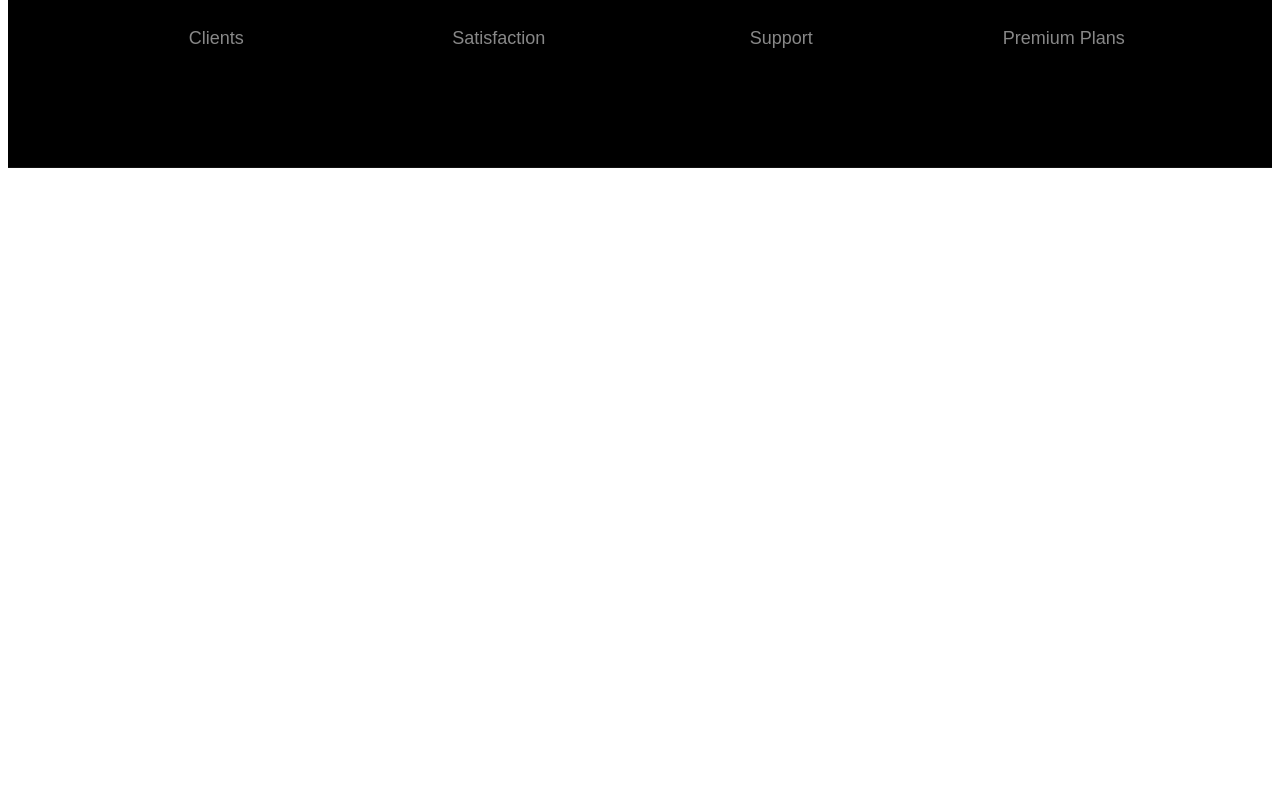
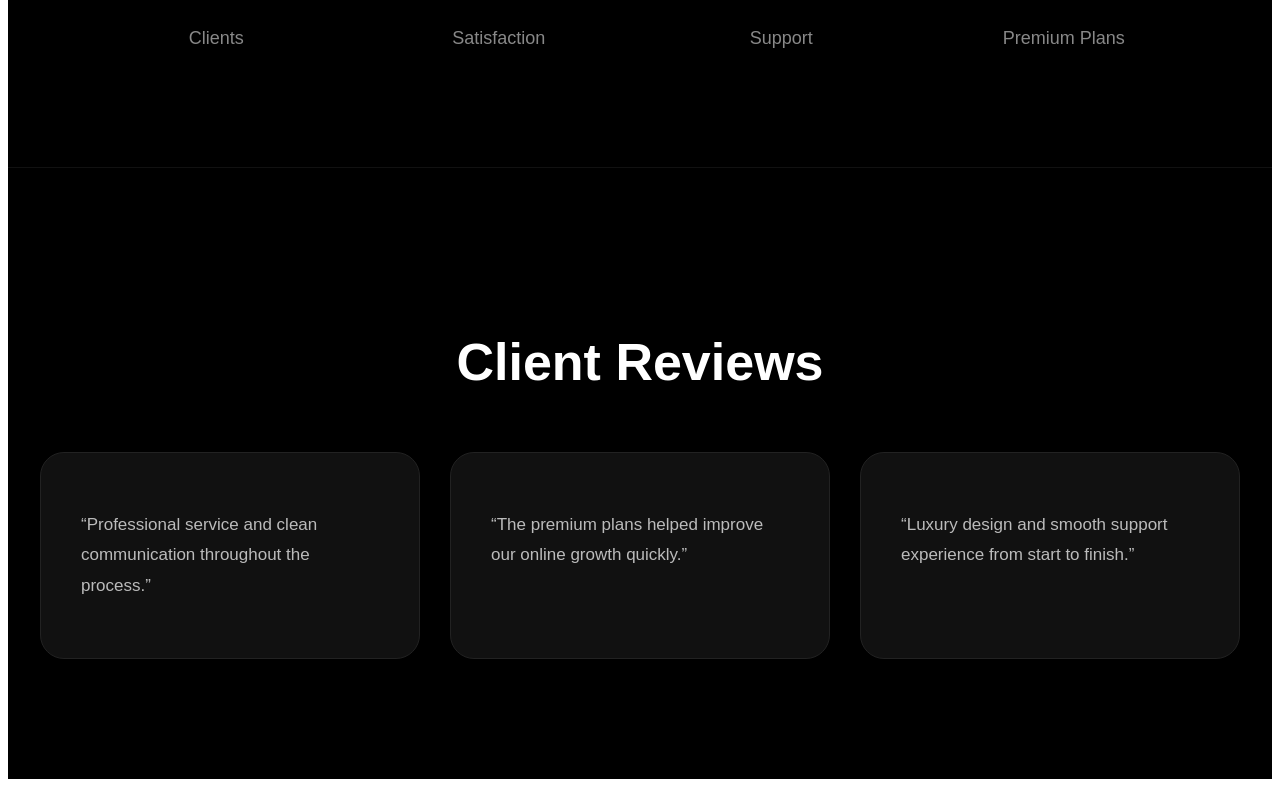
Before and after one commit to dipar2848-byte/Sevitrusted-, a React (Vite) app: page / in a window 1280 px wide. Shown: the part 2430-3217 px from the top of the page. Before the commit the page ends 2606 px from the top, so only its background shows below. Built offline with nearby package versions, Linux system fonts and the light colour scheme.

Commit message:
Update App.jsx

```diff
--- a/src/App.jsx
+++ b/src/App.jsx
@@ -237,6 +237,57 @@ export default function App() {
     ))}
   </div>
 </section>
+<section
+  style={{
+    padding: '120px 20px',
+    maxWidth: '1200px',
+    margin: 'auto',
+  }}
+>
+  <h2
+    style={{
+      textAlign: 'center',
+      fontSize: '52px',
+      marginBottom: '60px',
+    }}
+  >
+    Client Reviews
+  </h2>
+
+  <div
+    style={{
+      display: 'grid',
+      gridTemplateColumns: 'repeat(auto-fit,minmax(300px,1fr))',
+      gap: '30px',
+    }}
+  >
+    {[
+      'Professional service and clean communication throughout the process.',
+      'The premium plans helped improve our online growth quickly.',
+      'Luxury design and smooth support experience from start to finish.',
+    ].map((review, i) => (
+      <div
+        key={i}
+        style={{
+          background: '#111',
+          padding: '40px',
+          borderRadius: '24px',
+          border: '1px solid #222',
+        }}
+      >
+        <p
+          style={{
+            color: '#bbb',
+            lineHeight: 1.8,
+            fontSize: '17px',
+          }}
+        >
+          “{review}”
+        </p>
+      </div>
+    ))}
+  </div>
+</section>
         </>
       ) : (
         <div style={styles.formWrapper}>
```
